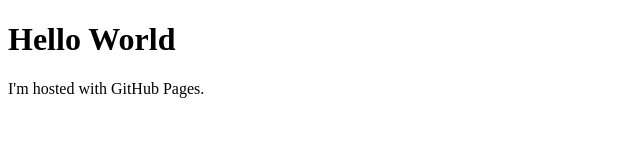
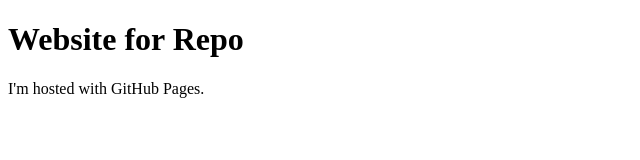
Before and after one commit to mattratto/github.io, a plain HTML site: page index.html in a window 1280 px wide. Shown: the whole page, without its empty margins (0-640 px from the left). Drawn offline with Linux system fonts and the light colour scheme.

Commit message:
changed title

```diff
--- a/index.html
+++ b/index.html
@@ -1,7 +1,7 @@
 <!DOCTYPE html>
 <html>
 <body>
-<h1>Hello World</h1>
+<h1>Website for Repo</h1>
 <p>I'm hosted with GitHub Pages.</p>
 </body>
 </html>
```
